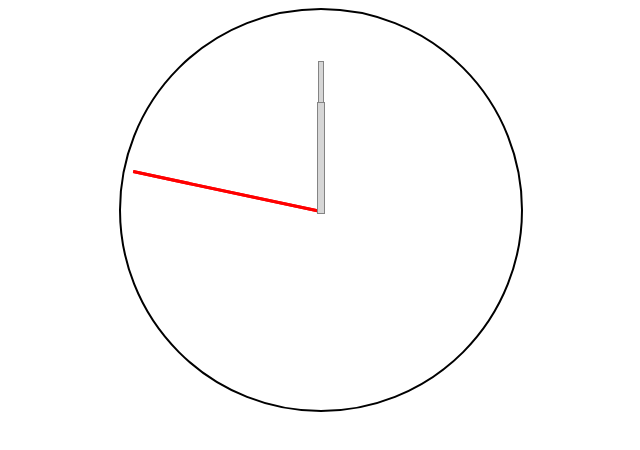
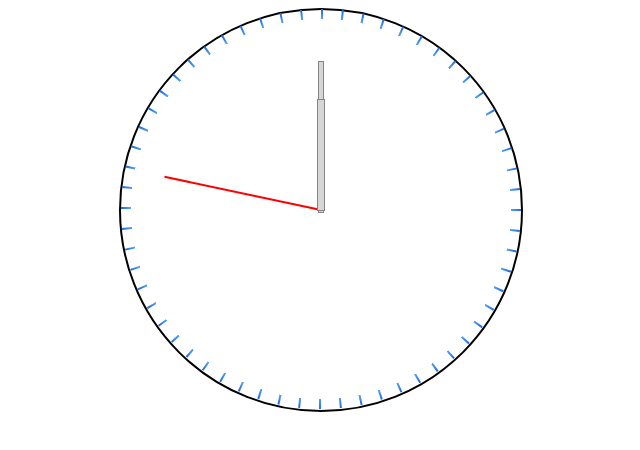
Before and after one commit to valerykatskel/react-analog-clock, a React (Create React App) app: page / in a window 1280 px wide. Shown: the top 450 px of the page, without its empty margins (319-959 px from the left). Built offline with nearby package versions, Linux system fonts and the light colour scheme.

Commit message:
lines for all numbers added

```diff
--- a/src/App.js
+++ b/src/App.js
@@ -16,14 +16,17 @@ class App extends React.Component {
             bigNumbersLineWidth: 12,            // width of lines near by big numbers (12, 3, 6, 9) in %
             smallNumbersLineSize: 5,            // size of lines near by small numbers (1, 2, 4, 5, 7, 8, 10, 11) in %
             smallNumbersLineWidth: 5,           // width of lines near by small numbers (1, 2, 4, 5, 7, 8, 10, 11) in %
+            allNumbersLineSize: 5,              // size of lines near by small numbers (0...59) in %
+            allNumbersLineWidth: 5,             // width of lines near by small numbers (0...59) in %
             hourHandWidth: 55,                  // size of hour hand in %
             minuteHandWidth: 75,                // size of minute hand in %
             seconds: {
-                showHand: false,                // show second hand or not
-                handWidth: 95,                  // size of second hand in %
-                showLines: false,               // show seconds lines or not on the clock face
-                lineSize: 2,                    // size of lines for seconds (0...59) in %
-                lineWidth: 1                    // width of lines for seconds (0...59) in %
+                showHand: true,                 // show second hand or not
+                handLength: 80,                // length of second hand in % from radius of clock face
+                handWidth: 2,                   // width of second hand in px
+                showLines: true,               // show seconds lines or not on the clock face
+                lineLength: 5,                  // size of lines for seconds (0...59) in %
+                lineWidth: 2                    // width of lines for seconds (0...59) in %
             }
         }
 
--- a/src/components/AnalogClock.js
+++ b/src/components/AnalogClock.js
@@ -3,17 +3,20 @@ import { SecondHand, MinuteHand, HourHand, ClockFace } from './index'
 
 class AnalogClock extends Component {
 
-	state = {
-		currentTime: new Date()
+	constructor(props) {
+		super(props)
+		this.state = {
+			currentTime: new Date()
+		}
 	}
 
-	launchClock = (() => {
+	componentDidMount = () => {
 		setInterval(()=>{
 			this.setState({
 				currentTime: new Date()
 			})
 		}, 1000)
-	})()
+	}
 
 	clockStyles = {
 		clock: {
@@ -52,7 +55,9 @@ class AnalogClock extends Component {
 				bigNumbersLineWidth: this.props.bigNumbersLineWidth,
 				smallNumbersLineSize: 100 - this.props.smallNumbersLineSize,
 				smallNumbersLineWidth: this.props.smallNumbersLineWidth,
-				showSecondsLines: this.props.showSecondsLines
+				allNumbersLineSize: 100 - this.props.seconds.lineLength,
+				showSecondsLines: this.props.seconds.showLines,
+				secondsProps: this.props.seconds
 			}
 		}
 
--- a/src/components/ClockFace.js
+++ b/src/components/ClockFace.js
@@ -4,7 +4,8 @@ import { SecondLine } from './SecondLine'
 const ClockFace = props => {
 
 	const secondsArr = [1,2,3,4,5,6,7,8,9,10,11,12,13,14,15,16,17,18,19,20,21,22,23,24,25,26,27,28,29,30,31,32,33,34,35,36,37,38,39,40,41,42,43,44,45,46,47,48,49,50,51,52,53,54,55,56,57,58,59,60]
-	const secondLines = props.showSecondsLines ? secondsArr.map((number) => < SecondLine {...props.secondLine} />) : ''
+
+	const secondLines = props.showSecondsLines ? secondsArr.map((number) => < SecondLine {...props} number={number} />) : ''
 
 	const getDegByHours = (hours) => {
 		if (isNaN(hours) ||  typeof hours === 'undefined') {
--- a/src/components/HourHand.js
+++ b/src/components/HourHand.js
@@ -8,7 +8,7 @@ const HourHand = props => {
 
     const styles = {
         position: 'absolute',
-        top: parseInt(props.clockSize, 10)/2,
+        top: parseInt(props.clockSize, 10)/2 - 3,
         left: parseInt(props.clockSize, 10)/2,
         border: '1px solid #848484',
         width: getHourHandWidth(),
--- a/src/components/SecondHand.js
+++ b/src/components/SecondHand.js
@@ -4,22 +4,23 @@ const SecondHand = props => {
 
     const getDegBySeconds = () => (props.currentTime.getSeconds()/60)*360 - 90
 
-    const getSecondHandWidth = () => parseInt(props.secondsProps.handWidth,10)/100 * parseInt(props.clockSize, 10)/2
+    const getSecondHandWidth = () => parseInt(props.secondsProps.handLength,10)/100 * parseInt(props.clockSize, 10)/2
 
 	const styles = {
         position: 'absolute',
-        top: parseInt(props.clockSize, 10)/2,
-        left: parseInt(props.clockSize, 10)/2,
-        border: '1px solid red',
+        top: parseInt(props.clockSize,10)/2 - parseInt(props.secondsProps.handWidth,10)/2,
+        left: parseInt(props.clockSize,10)/2,
         width: getSecondHandWidth(),
-        height: 1,
-        transform: `rotate(${getDegBySeconds()}deg)`,
+        height: props.secondsProps.handWidth,
+        transform: `rotate(${getDegBySeconds(props.num)}deg)`,
         transformOrigin: '0% 50%',
         backgroundColor: 'red',
         zIndex: 10
 	}
 
-	return <div className="second-hand" style={ styles }></div>
+    if (props.secondsProps.showHand)
+        return <div className="second-hand" style={ styles }></div>
+    else return false
 }
 
 export { SecondHand };
--- a/src/components/SecondLine.js
+++ b/src/components/SecondLine.js
@@ -14,17 +14,19 @@ const SecondLine = props => {
 
     const style = {
         position: 'absolute',
-        top: parseInt(props.clockSize, 10)/2,
+        top: parseInt(props.clockSize, 10)/2 - parseInt(props.secondsProps.lineWidth,10)/2,
         left: parseInt(props.clockSize, 10)/2,
         width: '50%',
-        height: props.secondsLineWidth,
-        transform: `rotate(${getDegByNumber(1)}deg)`,
+        height: props.secondsProps.lineWidth,
+        transform: `rotate(${getDegByNumber(props.number)}deg)`,
         transformOrigin: '0% 0%',
         backgroundColor: '#c7cad2',
-        background: `linear-gradient(to right,  #fff 0%,#fff ${props.smallNumbersLineSize}%,#54a3ee ${props.smallNumbersLineSize}%,#1e69de 100%)`
+        background: `linear-gradient(to right,  #fff 0%,#fff ${props.allNumbersLineSize}%,#54a3ee ${props.allNumbersLineSize}%,#1e69de 100%)`
     }
 
-    return <div style={ style.number1tick }></div>
+    if (props.showSecondsLines) {
+        return <div style={ style }></div>
+    } else return false
 }
 
 export { SecondLine };
```
